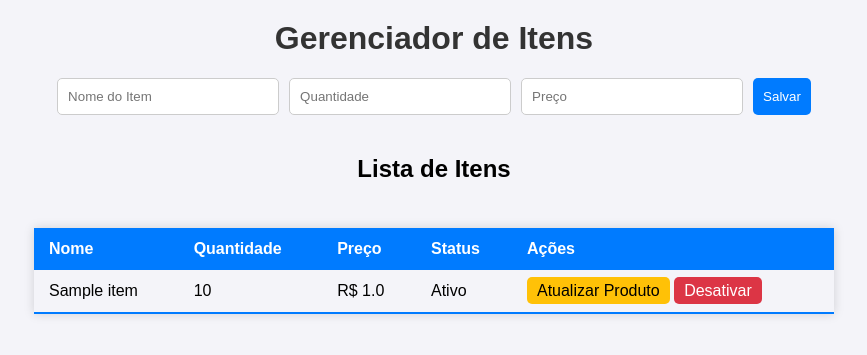
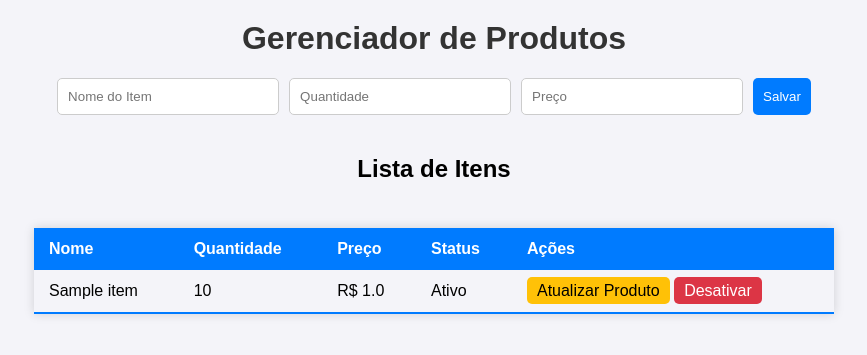
Before and after one commit to yRapha/Projeto_Impacta, a Flask app: page / in a window 1280 px wide. Shown: the top 355 px of the page, without its empty margins (206-1073 px from the left). Run offline with Flask 3, Linux system fonts and the light colour scheme; tables that the repository leaves empty hold one stand-in row (values such as "Sample post"); some libraries are stand-ins or nearby versions.

Commit message:
Update index.html
Alterando o título

```diff
--- a/templates/index.html
+++ b/templates/index.html
@@ -9,7 +9,7 @@
 
 
 <body>
-    <h1>Gerenciador de Itens</h1>
+    <h1>Gerenciador de Produtos</h1>
 
     <form action="{{ url_for('add_item') }}" method="post">
         <input type="text" name="nome" placeholder="Nome do Item" required>
```
